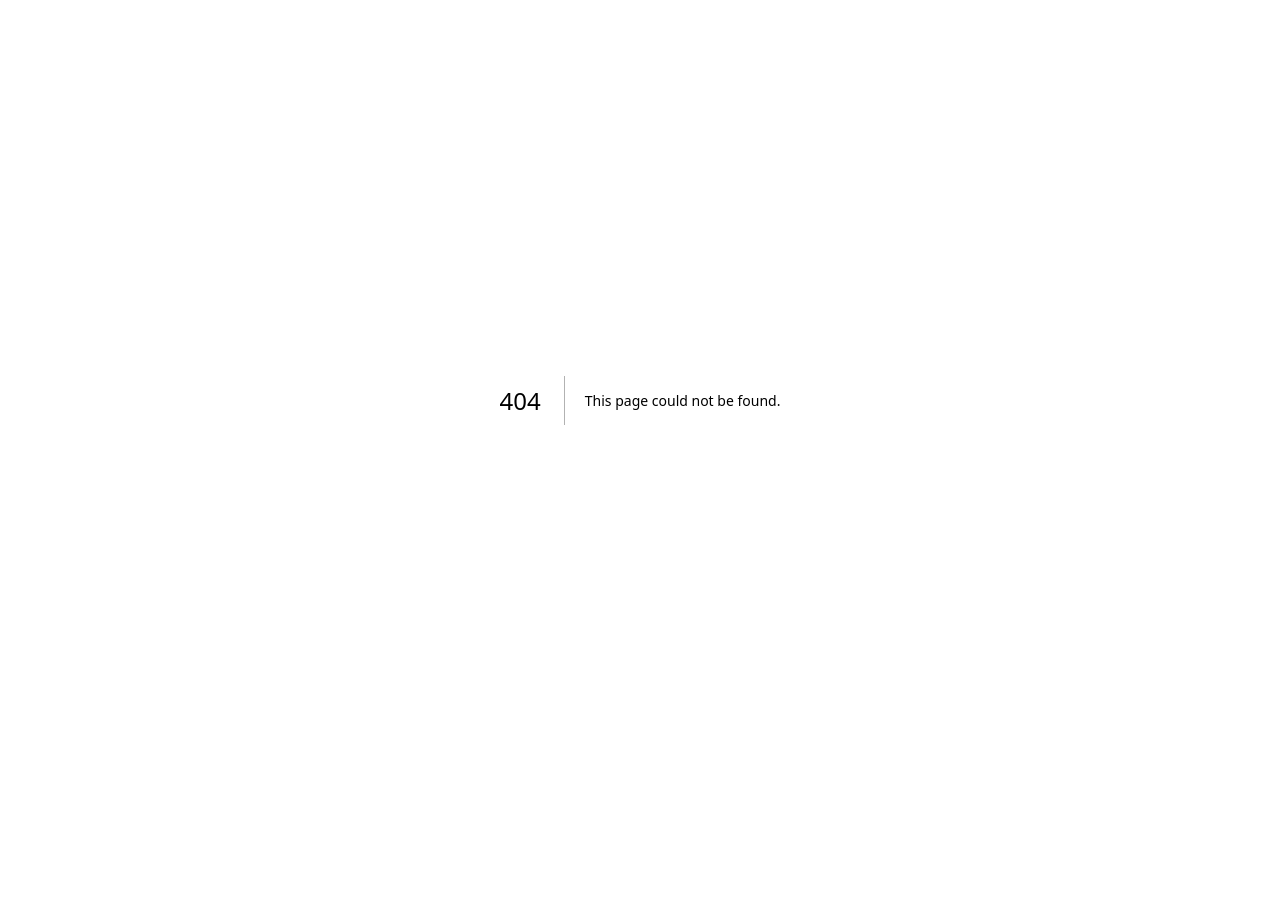
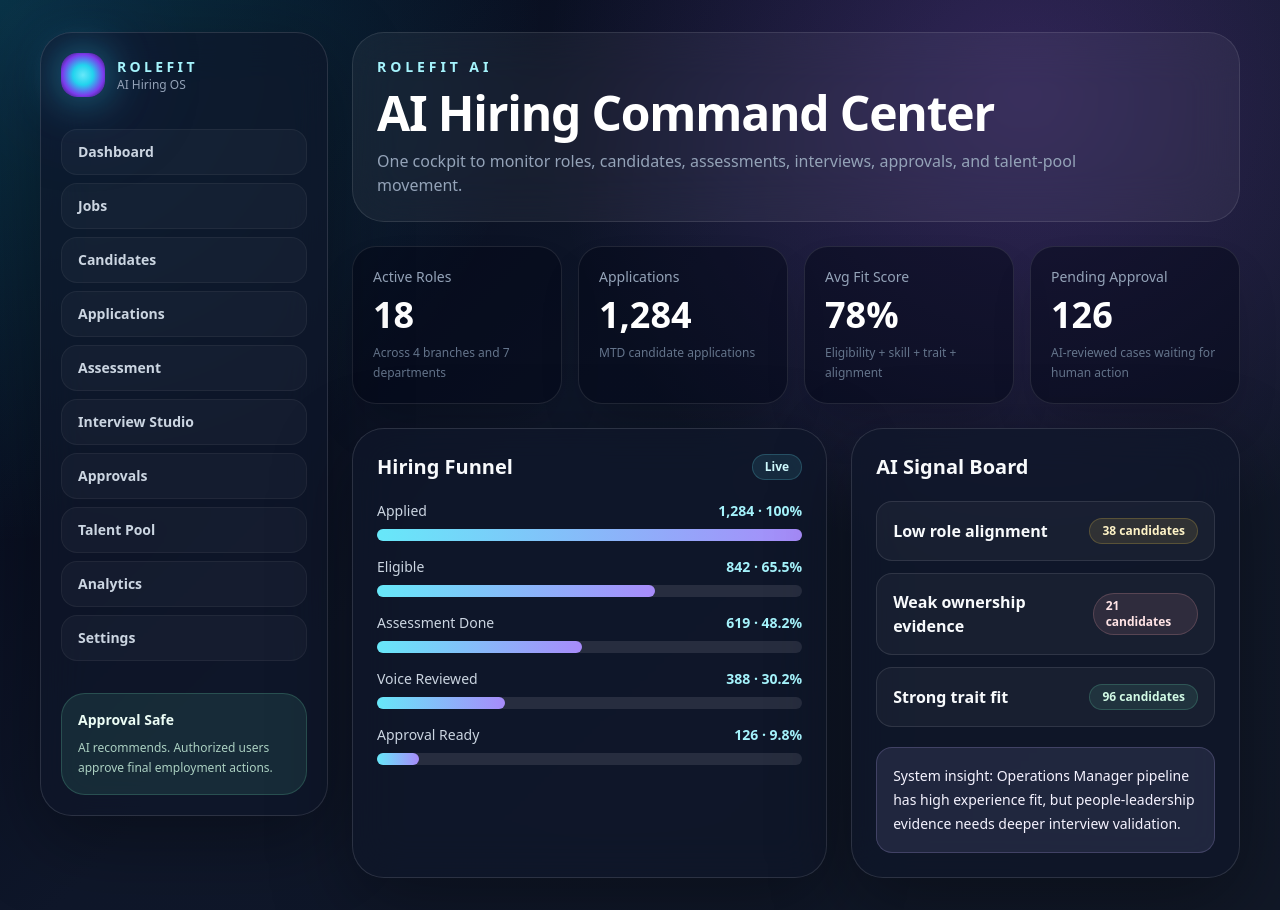
Before and after one commit to shivamgiri-sudo/RoleFit-AI, a Next.js app in the folder frontend/: page /dashboard in a window 1280 px wide. Before the commit this address had no page. Before the commit the page ends 800 px from the top, so only its background shows below. Built offline with nearby package versions, Linux system fonts and the light colour scheme.

Commit message:
Add full dashboard UI page

```diff
--- /dev/null
+++ b/frontend/app/dashboard/page.tsx
@@ -0,0 +1,67 @@
+import { AppShell, MetricCard, StatusPill } from '../../components/AppShell';
+
+const funnel = [
+  ['Applied', '1,284', '100%'],
+  ['Eligible', '842', '65.5%'],
+  ['Assessment Done', '619', '48.2%'],
+  ['Voice Reviewed', '388', '30.2%'],
+  ['Approval Ready', '126', '9.8%'],
+];
+
+const risks = [
+  ['Low role alignment', '38 candidates', 'amber'],
+  ['Weak ownership evidence', '21 candidates', 'rose'],
+  ['Strong trait fit', '96 candidates', 'emerald'],
+];
+
+export default function DashboardPage() {
+  return (
+    <AppShell title="AI Hiring Command Center" subtitle="One cockpit to monitor roles, candidates, assessments, interviews, approvals, and talent-pool movement.">
+      <section className="grid gap-4 md:grid-cols-4">
+        <MetricCard label="Active Roles" value="18" hint="Across 4 branches and 7 departments" />
+        <MetricCard label="Applications" value="1,284" hint="MTD candidate applications" />
+        <MetricCard label="Avg Fit Score" value="78%" hint="Eligibility + skill + trait + alignment" />
+        <MetricCard label="Pending Approval" value="126" hint="AI-reviewed cases waiting for human action" />
+      </section>
+
+      <section className="mt-6 grid gap-6 lg:grid-cols-[1.1fr_0.9fr]">
+        <div className="glass-panel rounded-[2rem] p-6">
+          <div className="mb-5 flex items-center justify-between">
+            <h2 className="text-xl font-bold">Hiring Funnel</h2>
+            <StatusPill tone="cyan">Live</StatusPill>
+          </div>
+          <div className="space-y-4">
+            {funnel.map(([stage, count, pct]) => (
+              <div key={stage}>
+                <div className="mb-2 flex justify-between text-sm">
+                  <span className="text-slate-300">{stage}</span>
+                  <span className="font-bold text-cyan-200">{count} · {pct}</span>
+                </div>
+                <div className="h-3 rounded-full bg-white/10">
+                  <div className="h-3 rounded-full bg-gradient-to-r from-cyan-300 to-violet-400" style={{ width: pct }} />
+                </div>
+              </div>
+            ))}
+          </div>
+        </div>
+
+        <div className="glass-panel rounded-[2rem] p-6">
+          <h2 className="text-xl font-bold">AI Signal Board</h2>
+          <div className="mt-5 space-y-3">
+            {risks.map(([title, count, tone]) => (
+              <div key={title} className="rounded-2xl border border-white/10 bg-white/[0.04] p-4">
+                <div className="flex items-center justify-between">
+                  <p className="font-semibold">{title}</p>
+                  <StatusPill tone={tone as any}>{count}</StatusPill>
+                </div>
+              </div>
+            ))}
+          </div>
+          <div className="mt-5 rounded-2xl border border-violet-300/20 bg-violet-300/10 p-4 text-sm leading-6 text-violet-50">
+            System insight: Operations Manager pipeline has high experience fit, but people-leadership evidence needs deeper interview validation.
+          </div>
+        </div>
+      </section>
+    </AppShell>
+  );
+}
```
